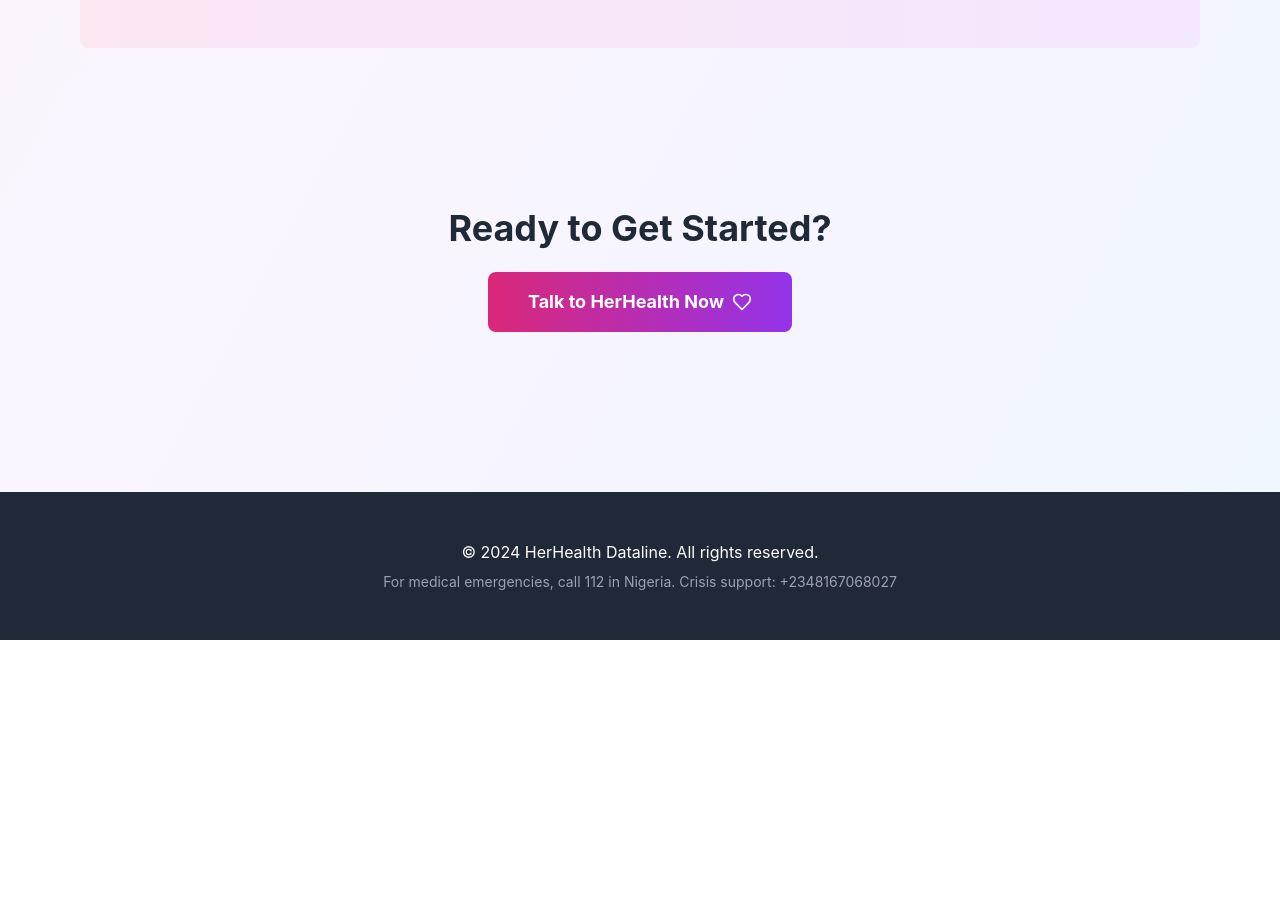
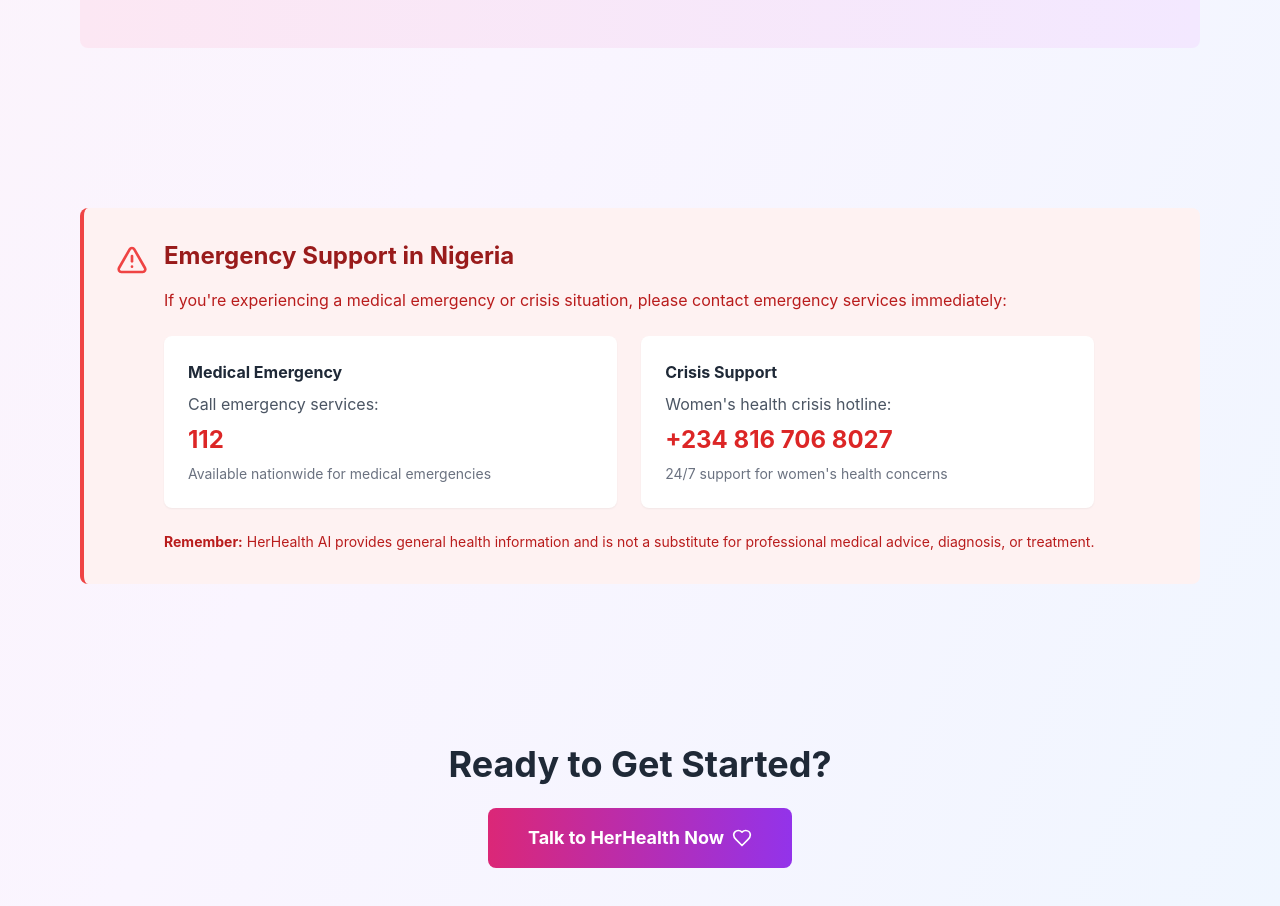
Before and after one commit to maryadeeniolakehinde-lab/HerHealth-Dataline, a Next.js app: page / in a window 1280 px wide. Shown: the part 1708-2614 px from the top of the page. Before the commit the page ends 2348 px from the top, so only its background shows below. Built offline with nearby package versions, Linux system fonts and the light colour scheme.

Commit message:
feat: add emergency support section with contact information for medical and crisis assistance in Nigeria

```diff
--- a/app/page.tsx
+++ b/app/page.tsx
@@ -1,6 +1,6 @@
 import { Metadata } from 'next';
 import Link from 'next/link';
-import { Heart, ArrowRight } from 'lucide-react';
+import { Heart, ArrowRight, AlertTriangle } from 'lucide-react';
 
 export const metadata: Metadata = {
   title: 'HerHealth Dataline - Health Guidance for Girls',
@@ -145,6 +145,38 @@
         </div>
       </div>
 
+      {/* Emergency Support Section */}
+      <div className="max-w-6xl mx-auto px-4 py-20">
+        <div className="bg-red-50 border-l-4 border-red-500 p-8 rounded-lg">
+          <div className="flex items-start gap-4">
+            <AlertTriangle className="w-8 h-8 text-red-500 flex-shrink-0 mt-1" />
+            <div>
+              <h3 className="text-2xl font-bold text-red-800 mb-4">Emergency Support in Nigeria</h3>
+              <p className="text-red-700 mb-6">
+                If you&apos;re experiencing a medical emergency or crisis situation, please contact emergency services immediately:
+              </p>
+              <div className="grid md:grid-cols-2 gap-6">
+                <div className="bg-white p-6 rounded-lg shadow-sm">
+                  <h4 className="font-bold text-gray-800 mb-2">Medical Emergency</h4>
+                  <p className="text-gray-600 mb-2">Call emergency services:</p>
+                  <p className="text-2xl font-bold text-red-600">112</p>
+                  <p className="text-sm text-gray-500 mt-2">Available nationwide for medical emergencies</p>
+                </div>
+                <div className="bg-white p-6 rounded-lg shadow-sm">
+                  <h4 className="font-bold text-gray-800 mb-2">Crisis Support</h4>
+                  <p className="text-gray-600 mb-2">Women&apos;s health crisis hotline:</p>
+                  <p className="text-2xl font-bold text-red-600">+234 816 706 8027</p>
+                  <p className="text-sm text-gray-500 mt-2">24/7 support for women&apos;s health concerns</p>
+                </div>
+              </div>
+              <p className="text-red-700 mt-6 text-sm">
+                <strong>Remember:</strong> HerHealth AI provides general health information and is not a substitute for professional medical advice, diagnosis, or treatment.
+              </p>
+            </div>
+          </div>
+        </div>
+      </div>
+
       {/* CTA Section */}
       <div className="max-w-6xl mx-auto px-4 py-20 text-center">
         <h2 className="text-4xl font-bold text-gray-800 mb-6">Ready to Get Started?</h2>
```
